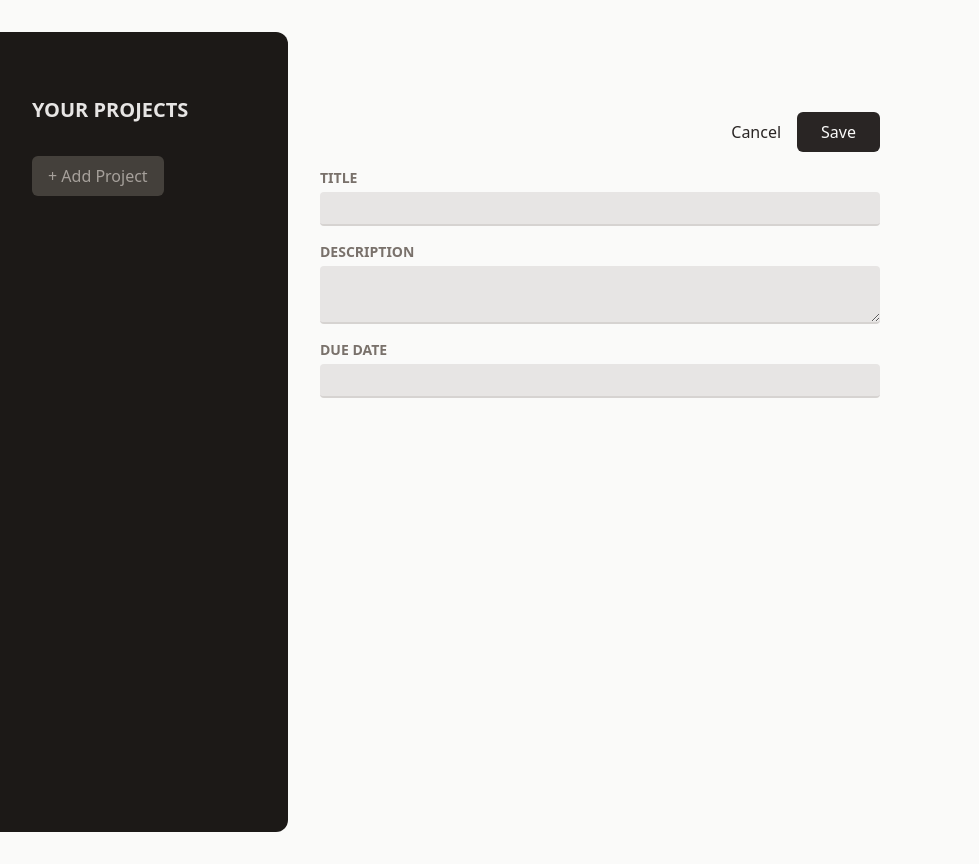
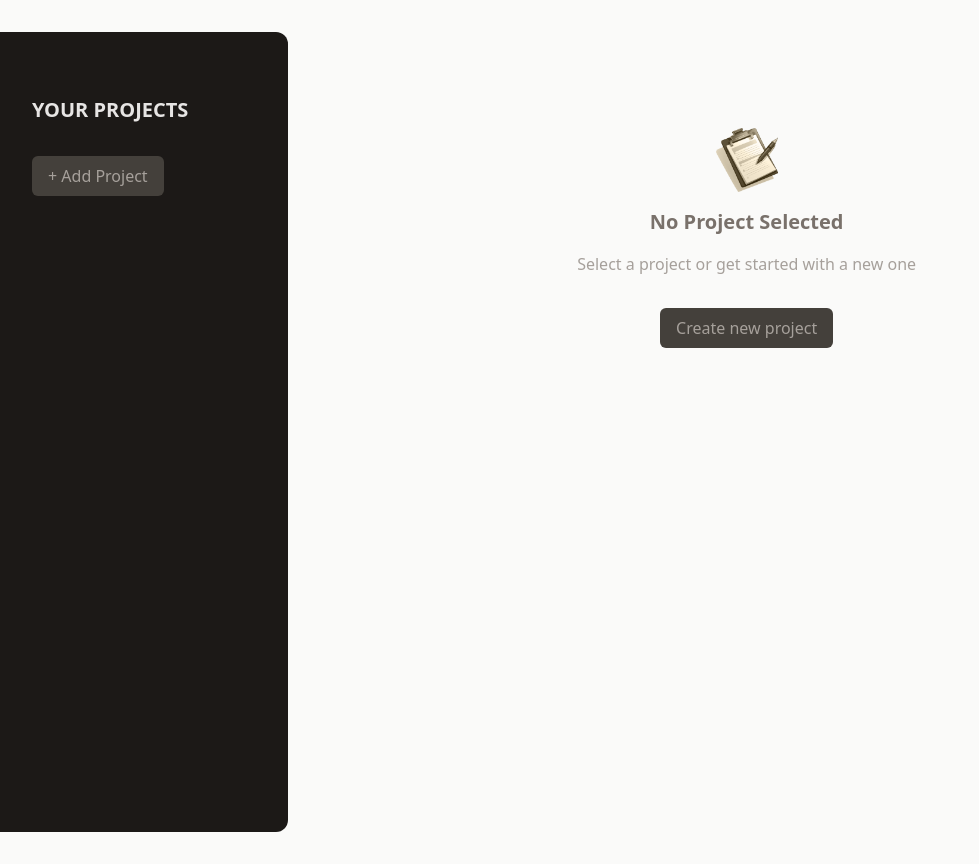
Before and after one commit to Shihasz/project-management-react, a React (Vite) app: page / in a window 1280 px wide. Shown: the whole page, without its empty margins (0-979 px from the left). Built offline with nearby package versions, Linux system fonts and the light colour scheme.

Commit message:
adds fallback component and make Button another component

```diff
--- a/src/App.jsx
+++ b/src/App.jsx
@@ -1,11 +1,13 @@
 import NewProject from "./components/NewProject";
+import NoProjectSelected from "./components/NoProjectSelected";
 import ProjectsSidebar from "./components/ProjectsSidebar";
 
 function App() {
   return (
     <main className="h-screen my-8 flex gap-8">
       <ProjectsSidebar />
-      <NewProject />
+      {/*<NewProject />*/}
+      <NoProjectSelected />
     </main>
   );
 }
--- /dev/null
+++ b/src/components/Button.jsx
@@ -0,0 +1,10 @@
+export default function Button({ children, ...props }) {
+  return (
+    <button
+      className="px-4 py-2 text-xs md:text-base rounded-md bg-stone-700 text-stone-400 hover:bg-stone-600 hover:text-stone-100"
+      {...props}
+    >
+      {children}
+    </button>
+  );
+}
--- /dev/null
+++ b/src/components/NoProjectSelected.jsx
@@ -0,0 +1,23 @@
+import noProjectImage from "../assets/no-projects.png";
+import Button from "./Button";
+
+export default function NoProjectSelected() {
+  return (
+    <div className="mt-24 text-center w-2/3">
+      <img
+        src={noProjectImage}
+        alt="An empty task list"
+        className="w-16 h-16 object-contain mx-auto"
+      />
+      <h2 className="text-xl font-bold text-stone-500 my-4">
+        No Project Selected
+      </h2>
+      <p className="text-stone-400 mb-4">
+        Select a project or get started with a new one
+      </p>
+      <p className="mt-8">
+        <Button>Create new project</Button>
+      </p>
+    </div>
+  );
+}
--- a/src/components/ProjectsSidebar.jsx
+++ b/src/components/ProjectsSidebar.jsx
@@ -1,3 +1,5 @@
+import Button from "./Button";
+
 export default function ProjectsSidebar() {
   return (
     <aside className="w-1/3 px-8 py-16 bg-stone-900 text-stone-50 md:w-72 rounded-r-xl">
@@ -5,9 +7,7 @@
         Your Projects
       </h2>
       <div>
-        <button className="px-4 py-2 text-xs md:text-base rounded-md bg-stone-700 text-stone-400 hover:bg-stone-600 hover:text-stone-100">
-          + Add Project
-        </button>
+        <Button> + Add Project</Button>
       </div>
       <ul></ul>
     </aside>
```
